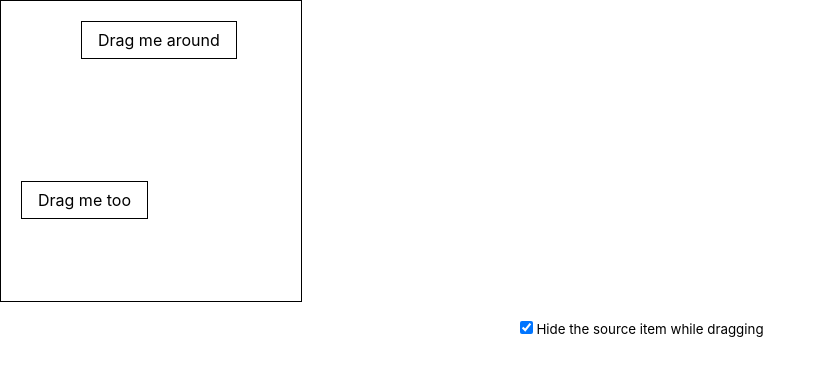
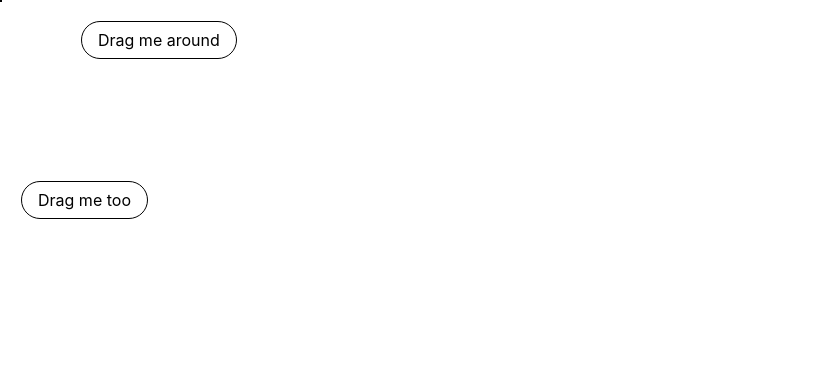
Before and after one commit to UOA-CS732-SE750-Students-2022/project-group-olive-owls, a React (Create React App) app in the folder frontend/: page /dnd in a window 1280 px wide. Shown: the top 376 px of the page, without its empty margins (0-826 px from the left). Built offline with nearby package versions, Linux system fonts and the light colour scheme.

Commit message:
Temporary bubbles on mock map on home page

```diff
--- a/frontend/src/component/Bubble.js
+++ b/frontend/src/component/Bubble.js
@@ -7,7 +7,8 @@ const style = {
     backgroundColor: "white",
     padding: "0.5rem 1rem",
     cursor: "move",
-    width: "max-content"
+    width: "max-content",
+    borderRadius: "50px"
 };
 const role = "Box";
 export const Bubble = ({ id, left, top, hideSourceOnDrag, children }) => {
--- a/frontend/src/component/DragAndDrop.js
+++ b/frontend/src/component/DragAndDrop.js
@@ -9,17 +9,6 @@ export const DragAndDrop = () => {
     return (
         <div>
             <DroppableContainer hideSourceOnDrag={hideSourceOnDrag} />
-            <p>
-                <label htmlFor="hideSourceOnDrag">
-                    <input
-                        id="hideSourceOnDrag"
-                        type="checkbox"
-                        checked={hideSourceOnDrag}
-                        onChange={toggle}
-                    />
-                    <small>Hide the source item while dragging</small>
-                </label>
-            </p>
         </div>
     );
 };
--- a/frontend/src/component/DroppableContainer.js
+++ b/frontend/src/component/DroppableContainer.js
@@ -3,13 +3,14 @@ import { useDrop } from "react-dnd";
 import update from "immutability-helper";
 import { ItemTypes } from "./ItemTypes";
 import {Bubble} from "./Bubble";
+import styles from "../pages/HomePage.module.css"
 
-const styles = {
-    width: 300,
-    height: 300,
-    border: "1px solid black",
-    position: "relative"
-};
+// const styles = {
+//     width: 300,
+//     height: 300,
+//     border: "1px solid black",
+//     position: "relative"
+// };
 export const DroppableContainer = ({ hideSourceOnDrag }) => {
     const [boxes, setBoxes] = useState({
         a: { top: 20, left: 80, title: "Drag me around" },
@@ -40,8 +41,25 @@ export const DroppableContainer = ({ hideSourceOnDrag }) => {
         }),
         [moveBox]
     );
+
+    let imgSrc = "MockMap.jpg"; //Should get from upload, this is mock data
+    let image = new Image();
+    image.src = imgSrc;
+
+    let backgroundImage = "url(\"" + imgSrc + "\")";
+    let imgWidth = image.width + "px";
+    let imgHeight = image.height + "px";
+
+    const backgroundImageStyle = {
+        width: `${imgWidth}`,
+        height: `${imgHeight}`,
+        backgroundImage: `${backgroundImage}`
+    };
+
+    console.log(image)
+
     return (
-        <div ref={drop} style={styles}>
+        <div ref={drop} className={styles.map} id="map" style={backgroundImageStyle}>
             {Object.keys(boxes).map((key) => {
                 const { left, top, title } = boxes[key];
                 return (
--- a/frontend/src/pages/HomePage.css
+++ /dev/null
@@ -1,11 +0,0 @@
-.container {
-    display: flex;
-}
-
-.main-page {
-
-}
-
-.side-item {
-
-}
--- a/frontend/src/pages/HomePage.js
+++ b/frontend/src/pages/HomePage.js
@@ -1,6 +1,7 @@
 import Menubar from "../component/Menubar";
-import styles from "./HomePage.css"
+import styles from "./HomePage.module.css"
 import SideBar from "../component/Sidebar";
+import {DroppableContainer} from "../component/DroppableContainer";
 
 export default function HomePage() {
     return (
@@ -12,9 +13,7 @@ export default function HomePage() {
                 <div className={styles.sideItem}>
                     <SideBar/>
                 </div>
-                <div className={styles.mainPage}>
-
-                </div>
+                <DroppableContainer/>
 
 
             </div>
--- /dev/null
+++ b/frontend/src/pages/HomePage.module.css
@@ -0,0 +1,21 @@
+.container {
+    display: flex;
+    flex-direction: row;
+}
+
+.main-page {
+
+}
+
+.side-item {
+
+}
+
+.map {
+    /*background-image: url("../../public/MockMap.jpg");*/
+    border: 1px solid black;
+    position: relative;
+    /*width: fit-content;*/
+    /*height: fit-content;*/
+    /*background-image: url("../../public/MockMap.jpg");*/
+}
```
Also changed, not shown: frontend/public/MockMap.jpg (added), 1 other file (tests, documents, lock files or other folders).
